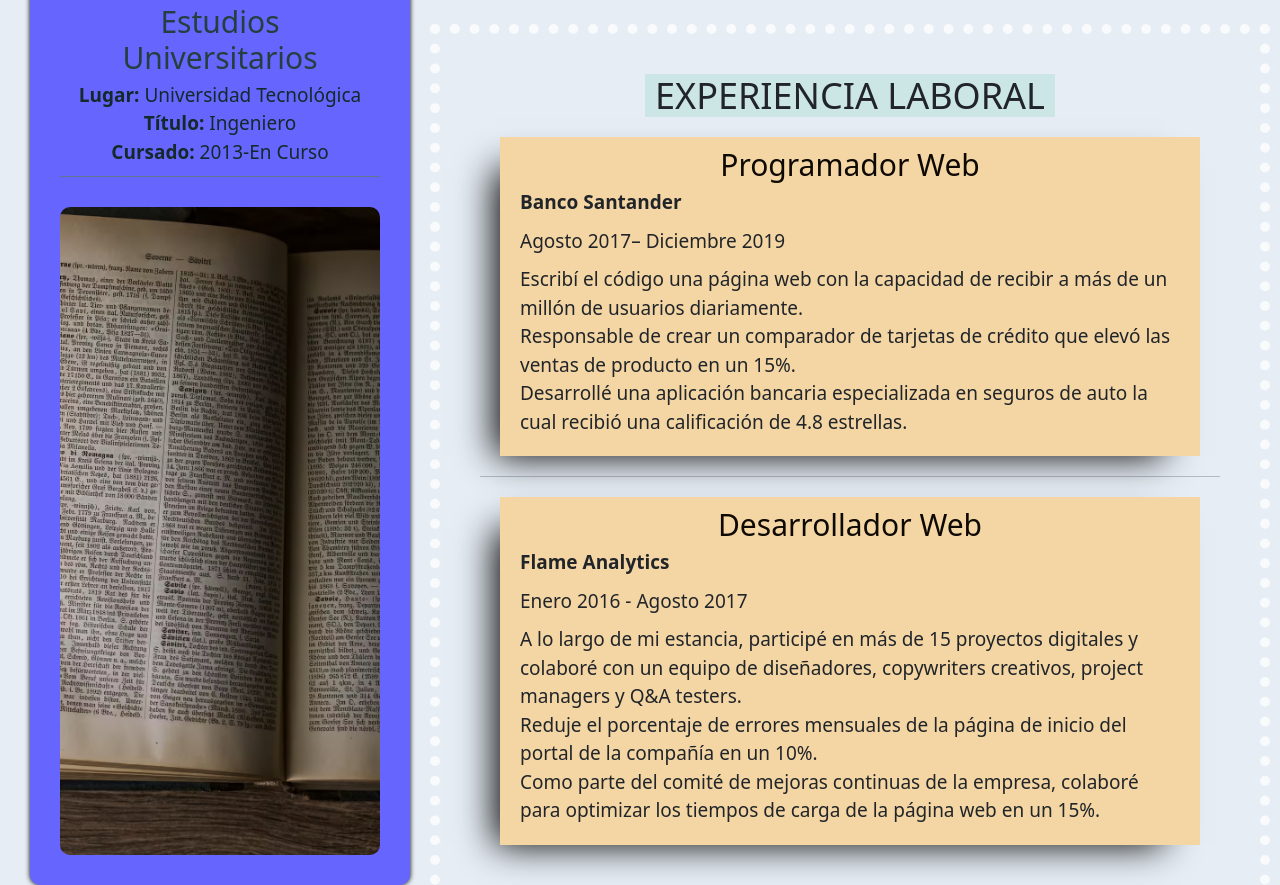
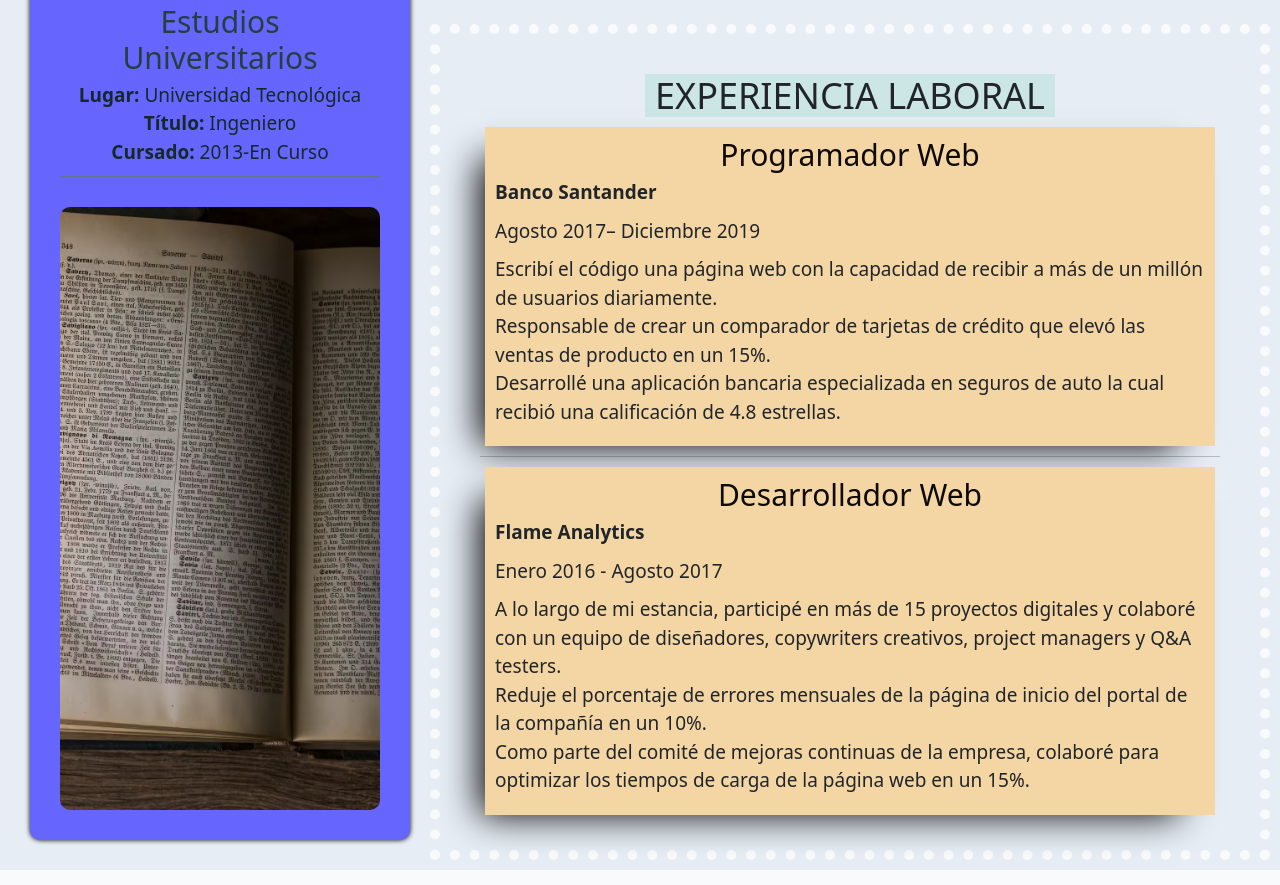
Before and after one commit to escobarmat/CVTicmas, a website: page index.html in a window 1280 px wide. Shown: the part 820-1705 px from the top of the page. Drawn offline with nearby package versions, Linux system fonts and the light colour scheme; no server answers; a web font is replaced by a local one.

Commit message:
Arreglado experiencia movil

```diff
--- a/src/scss/pagina/_experiencia.scss
+++ b/src/scss/pagina/_experiencia.scss
@@ -20,8 +20,8 @@
     &--div{
         &__contenedor{
             background-color: lighten(v.$marron_claro, 12%);
-            padding: 1rem 2rem;
-            margin: 2rem;
+            padding: 1rem 1rem;
+            margin: .5rem;
             -webkit-box-shadow: -21px 16px 35px -16px rgba(0,0,0,1);
             -moz-box-shadow: -21px 16px 35px -16px rgba(0,0,0,1);
             box-shadow: -21px 16px 35px -16px rgba(0,0,0,1);
```
Also changed, not shown: build/css/app.css.
